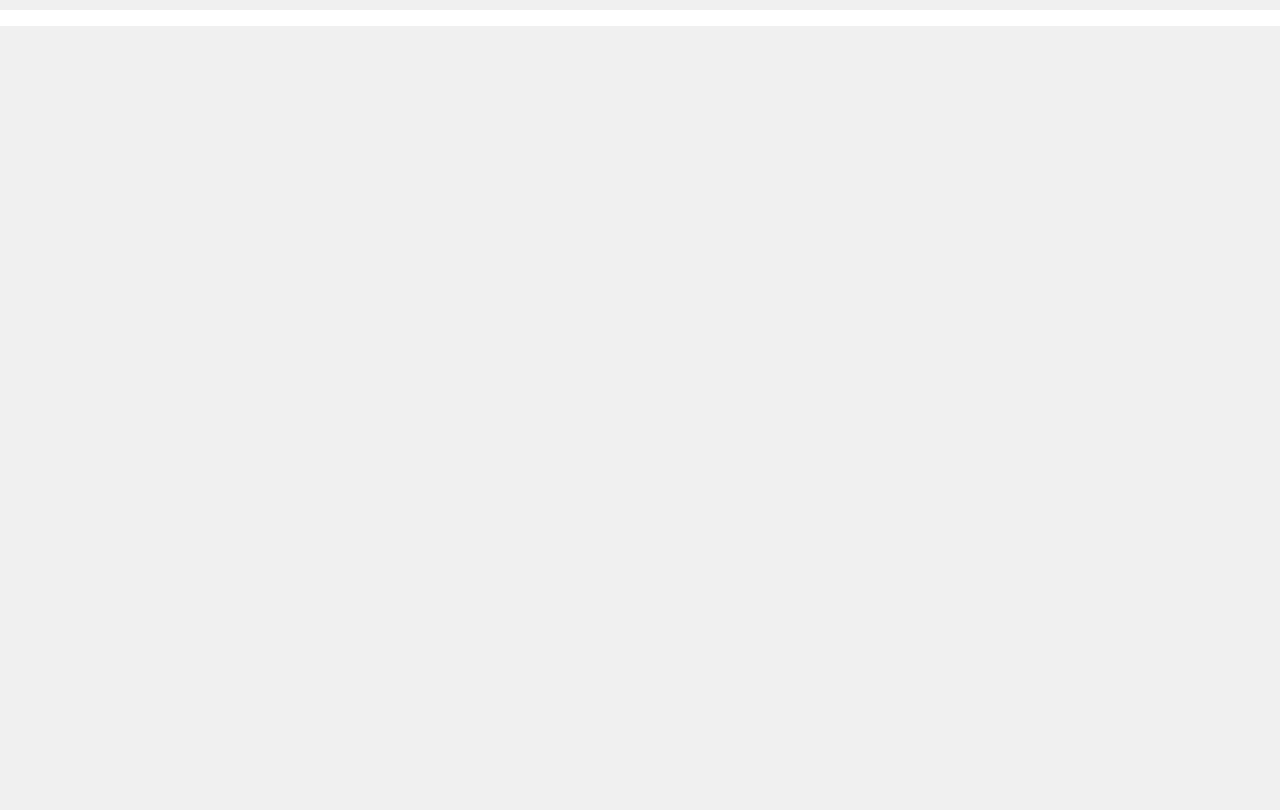
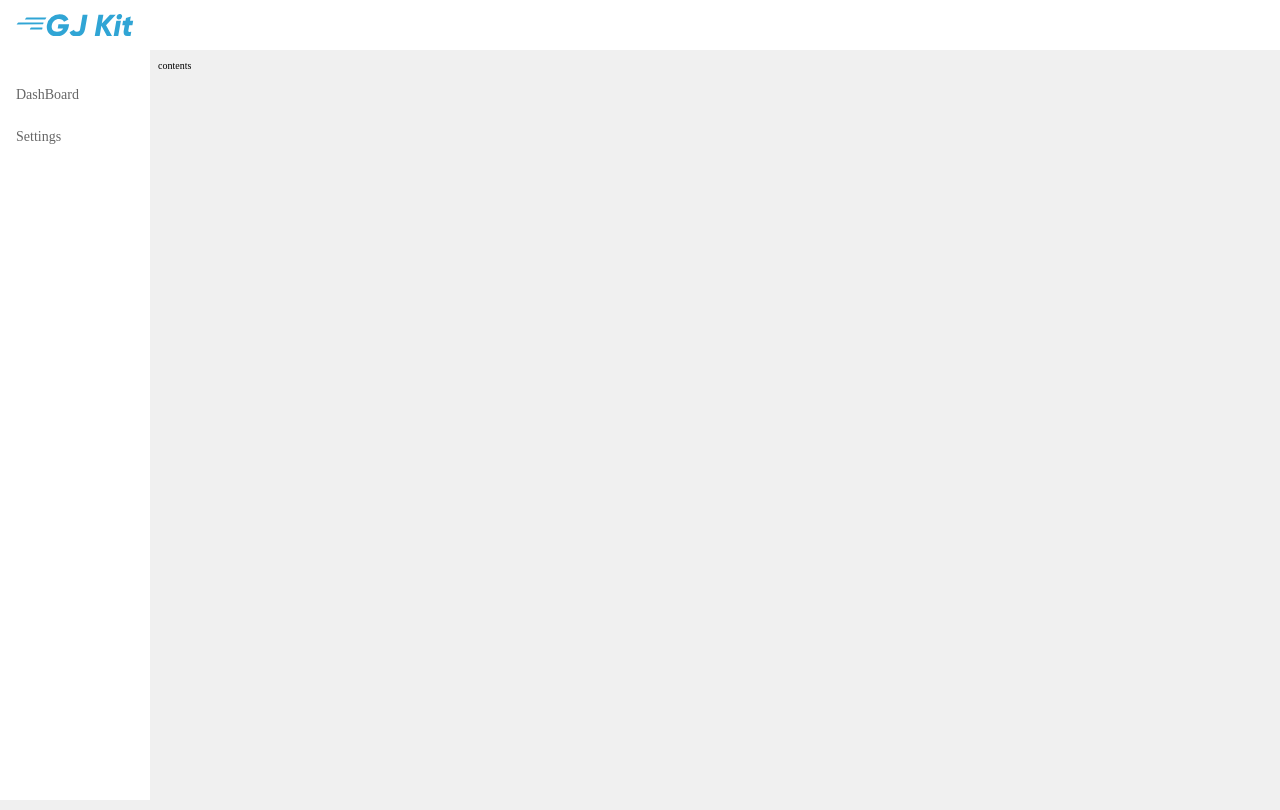
Before and after one commit to go-jwdk/monitor, a React app in the folder frontend/: page / in a window 1280 px wide. Built offline with nearby package versions, Linux system fonts and the light colour scheme; the HTML template or start-up script is replaced by a standard one.

Commit message:
refine component

```diff
--- a/frontend/src/app.tsx
+++ b/frontend/src/app.tsx
@@ -1,11 +1,25 @@
 import React from "react";
 import ReactDOM from "react-dom";
 import { Global, css } from "@emotion/core";
-import * as Nav from "./components/molecules/Nav";
+import styled from "@emotion/styled";
+import * as Nav from "./components/organisms/Nav";
+import * as Header from "./components/organisms/Header";
+import * as Content from "./components/organisms/Content";
+
+const Layout = styled.div({
+  display: "grid",
+  gridTemplateColumns: "150px 1fr",
+  gridTemplateRows: "50px 1fr",
+  gridTemplateAreas: `
+  "Nav Header"
+  "Nav Content"
+  `,
+  height: "100%"
+});
 
 const View = () => {
   return (
-    <>
+    <Layout>
       <Global
         styles={css`
           html,
@@ -13,14 +27,23 @@ const View = () => {
             height: 100%;
           }
 
+          html {
+            font-size: 62.5%;
+          }
+
           body {
-            font-size: 62.5%;
+            font-size: 100%;
             background: #f0f0f0;
+          }
+          #app {
+            height: 100%;
           }
         `}
       />
       <Nav.View />
-    </>
+      <Header.View />
+      <Content.View />
+    </Layout>
   );
 };
 
--- /dev/null
+++ b/frontend/src/components/molecules/Logo.tsx
@@ -0,0 +1,41 @@
+import React from "react";
+import ReactDOM from "react-dom";
+import styled from "@emotion/styled";
+
+const Logo = styled.div({
+  display: "flex",
+  alignContent: "center",
+  justifyContent: "center",
+  color: "#30a5d5",
+  width: "100%",
+  padding: 14,
+  height: 50,
+  svg: {
+    width: "100%"
+  }
+});
+
+export const View = () => {
+  return (
+    <Logo>
+      <svg
+        xmlns="http://www.w3.org/2000/svg"
+        // width="75.64mm"
+        // height="14.28mm"
+        viewBox="0 0 214.41 40.47"
+        fill="currentColor"
+      >
+        <defs></defs>
+        <title>logo</title>
+        <path d="M15.5,9.94c-.4,0-.5-.2-.3-.5l2.1-2.7a1.43,1.43,0,0,1,1.1-.5H54.1c.4,0,.5.3.3.6l-1.7,2.6a1.52,1.52,0,0,1-1,.6Z" />
+        <path d="M.4,19.14c-.4,0-.5-.2-.3-.5l2.1-2.7a1.43,1.43,0,0,1,1.1-.5H48.9a.46.46,0,0,1,.5.6l-.8,2.4a.87.87,0,0,1-.9.6Z" />
+        <path d="M24.6,28.34c-.4,0-.5-.3-.3-.6l1.4-2.5a1.33,1.33,0,0,1,1-.6h20c.4,0,.6.3.6.7l-.2,2.4a.75.75,0,0,1-.7.7Z" />
+        <path d="M95.83,22C93.76,34.25,84.52,41.25,73.1,41.25c-12.27,0-19.43-9.47-17.53-20.94A23.48,23.48,0,0,1,78.81.48C86.71.48,92.36,4,95.22,9.89L87,14.2c-1.74-3.25-4.71-5-9.13-5-6.78,0-12.1,4.64-13.33,11.64S67,32.51,74,32.51c5.88,0,9.52-2.18,11.48-6H75.39l1.35-7.84H96.39Z" />
+        <path d="M97.18,33.35l8.23-4.48c.73,2.58,2.18,3.64,5.1,3.64,4.2,0,5.65-2.24,6.1-4.65l4.7-26.59h9l-4.7,26.59C124,37.05,118,41.25,109.72,41.25,103.17,41.25,99.14,38.62,97.18,33.35Z" />
+        <path d="M164.32,20.53l10.92,19.93H166L155.75,21.82,152.5,40.46h-8.95l6.88-39.19h9l-2.91,16.4,15.06-16.4h10.59Z" />
+        <path d="M183.25,12.46h8.4l-4.93,28h-8.4Zm.5-7.5a6.21,6.21,0,0,1,5.83-5,4.21,4.21,0,0,1,4.25,5A6.15,6.15,0,0,1,188,10,4.17,4.17,0,0,1,183.75,5Z" />
+        <path d="M205.31,30.44c-.45,2.52,1.63,2.69,5.38,2.41l-1.35,7.61c-10.08,1.12-13.83-2.18-12.43-10l1.74-9.91h-4.48l1.45-8.07h4.43L201,7.14l8.85-2.52-1.4,7.84h5.82l-1.45,8.07h-5.77Z" />
+      </svg>
+    </Logo>
+  );
+};
--- a/frontend/src/components/molecules/Nav.tsx
+++ /dev/null
@@ -1,26 +0,0 @@
-import React from "react";
-import ReactDOM from "react-dom";
-import styled from "@emotion/styled";
-
-const Nav = styled.div({
-  background: "#fff"
-});
-
-const Link = styled.ul({
-  listStyle: "none"
-});
-
-const LinkItem = styled.li({
-  margin: 0,
-  padding: "8px 16px"
-});
-
-export const View = () => {
-  return (
-    <Nav>
-      <Link>
-        <LinkItem></LinkItem>
-      </Link>
-    </Nav>
-  );
-};
--- /dev/null
+++ b/frontend/src/components/organisms/Content.tsx
@@ -0,0 +1,12 @@
+import React from "react";
+import ReactDOM from "react-dom";
+import styled from "@emotion/styled";
+
+const Content = styled.div({
+  gridArea: "Content",
+  padding: 8
+});
+
+export const View = () => {
+  return <Content>contents</Content>;
+};
--- /dev/null
+++ b/frontend/src/components/organisms/Header.tsx
@@ -0,0 +1,12 @@
+import React from "react";
+import ReactDOM from "react-dom";
+import styled from "@emotion/styled";
+
+const Header = styled.div({
+  gridArea: "Header",
+  background: "#fff"
+});
+
+export const View = () => {
+  return <Header></Header>;
+};
--- /dev/null
+++ b/frontend/src/components/organisms/Nav.tsx
@@ -0,0 +1,47 @@
+import React from "react";
+import ReactDOM from "react-dom";
+import styled from "@emotion/styled";
+import * as Logo from "../molecules/Logo";
+
+const Nav = styled.div({
+  gridArea: "Nav",
+  background: "#fff"
+});
+
+const Ul = styled.ul({
+  listStyle: "none",
+  margin: "24px 0 0",
+  padding: 0
+});
+
+const Li = styled.li({
+  margin: 0,
+  lineHeight: 1,
+  fontSize: "1.4rem"
+});
+
+const Link = styled.a({
+  display: "block",
+  padding: "14px 16px",
+  color: "#666",
+  textDecoration: "none",
+  "&:hover": {
+    background: "#f9f9f9"
+  }
+});
+
+export const View = () => {
+  return (
+    <Nav>
+      <Logo.View />
+      <Ul>
+        <Li>
+          <Link href="#">DashBoard</Link>
+        </Li>
+        <Li>
+          <Link href="#">Settings</Link>
+        </Li>
+      </Ul>
+    </Nav>
+  );
+};
--- a/frontend/src/index.tsx
+++ b/frontend/src/index.tsx
@@ -4,4 +4,4 @@ import "sanitize.css";
 
 import Dashboard from "./app";
 
-ReactDOM.render([<Dashboard />], document.querySelector("#app"));
+ReactDOM.render([<Dashboard key="app" />], document.querySelector("#app"));
```
